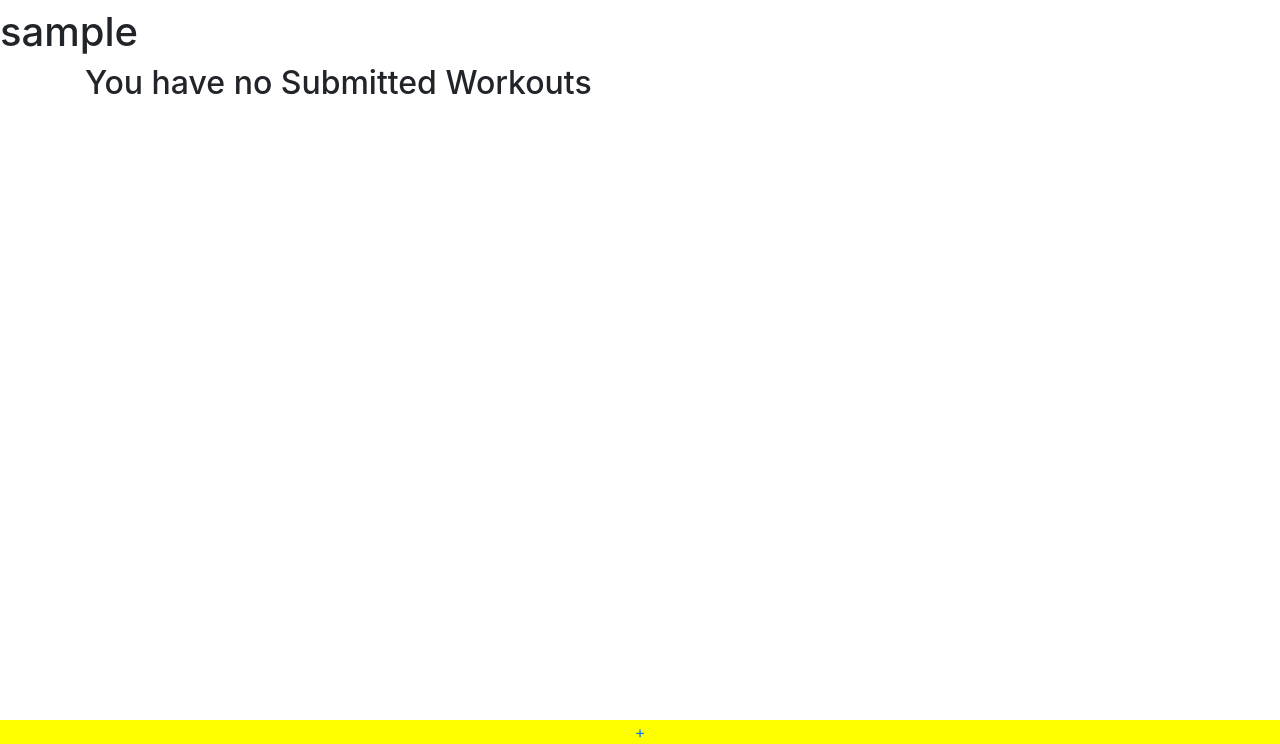
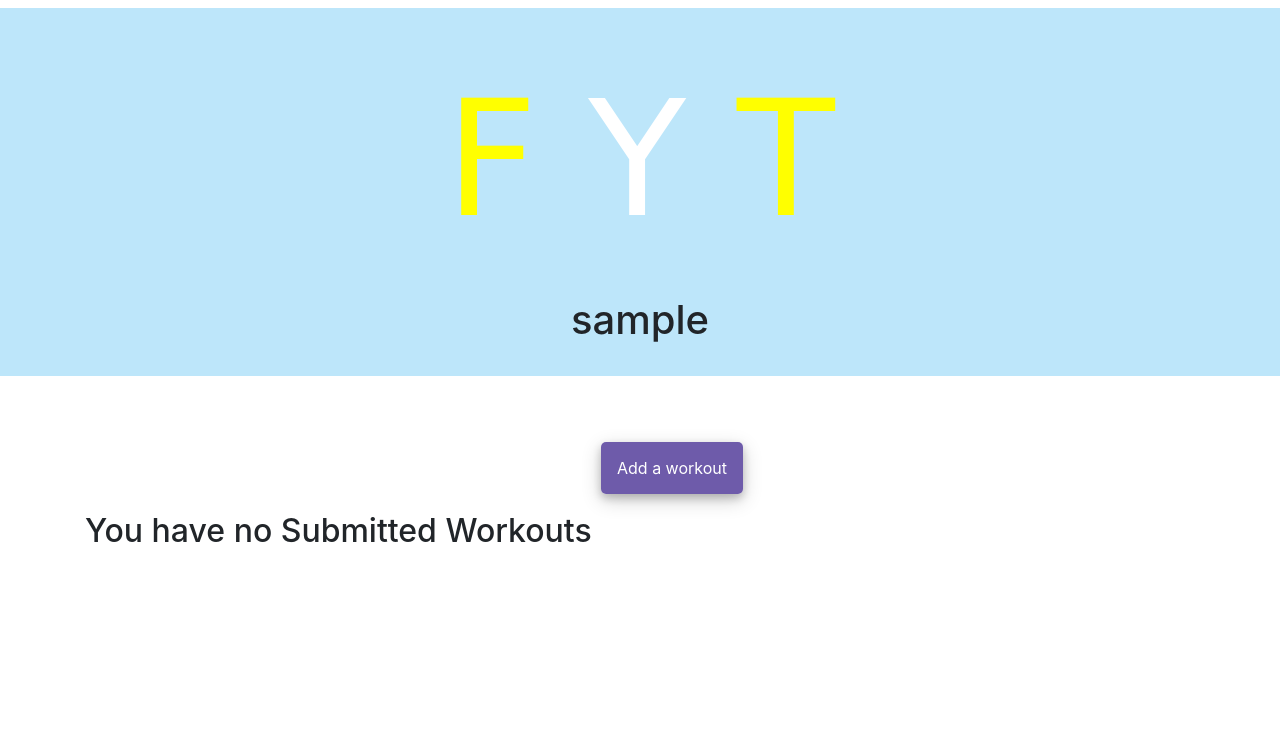
Before and after one commit to azamatbaiyzbekov/Project-3-FitnessApp, a Django app: page /profile/ in a window 1280 px wide. Shown: the part 56-800 px from the top of the page. Run offline with Django 3.2, Linux system fonts and the light colour scheme; the visitor is signed in with stand-in values (Sample User, id 1); data that the repository does not hold is empty; some libraries are stand-ins or nearby versions; some web fonts are replaced.

Commit message:
adds styling to profile

```diff
--- a/fyt/static/css/main.css
+++ b/fyt/static/css/main.css
@@ -8,38 +8,49 @@
 /* ==================== Workout HOME PAGE ============= */
 
 .workout-card {
+    border-radius: 5px;
+    box-shadow: 0 4px 8px 0 rgba(0, 0, 0, 0.2), 0 6px 20px 0 rgba(0, 0, 0, 0.19);
     border: none;
     border-radius: 5px;
-    padding: 3em;
-    margin: 30px;
-    max-height: 40;
-    box-shadow: 0 4px 8px 0 rgba(0, 0, 0, 0.2), 0 6px 20px 0 rgba(0, 0, 0, 0.19);
+    padding: 1em;
+    margin: 10px;
+    background: #DDEBF3;
 }
+
 .workout-submited-by {
-    font-size : 2em;
+    font-size : 1.5em;
+    color: blue;
 }
 .workout-card > a, .workout-card li {
     text-decoration: none;
     list-style: none;
+    color: black;
 }
 .fa-heart {
     color: red;
     font-size: 2em;
 }
-.workout-add-footer {
-    position: fixed;
-    left: 0;
-    bottom: 0;
-    width: 100%;
-    text-align: center;
+.workout-add {
+    margin: 2rem;
+}
+.workout-add > a {
+    padding: 1em;
+    color: #FFF;
+    text-decoration: none;
+    background: #6E5BAA;
+    border: none;
+    border-radius: 5px;
+    box-shadow: 0 4px 8px 0 rgba(0, 0, 0, 0.2), 0 6px 20px 0 rgba(0, 0, 0, 0.19);
+}
+.workout-add a:hover {
     background: yellow;
+    transition: all .5s ease;
+    color: black;
+}
 
-}
-.workout-add-footer > a {
-    text-decoration: none;
-}
-.workout-add-footer a:hover {
-    color: orange;
+/* =================== PROFILE ====================== */
+.profile-header {
+    background: #BDE6FA;
 }
 
 /*===================== ABOUT PAGE =================== */
--- a/fyt/templates/profile.html
+++ b/fyt/templates/profile.html
@@ -2,44 +2,51 @@
 
 {% block content %}
 
-<h1 class="profile-name">{{user.username}}</h1>
+<div class="container-fluid">
+    <div class="row profile-header">
+        <div class="col-md-12 landing-fyt  text-center">
+            <p> <span class="landing-f">F </span><span class="landing-y">Y </span><span class="landing-t">T </span></p>
+        </div>
+        <div class="col-md-12 text-center mb-4">
+            <h1 class="profile-name">{{user.username}}</h1>
+        </div>
+    </div>
+</div>
 
-
-
-<div class="container">
+<div class="container mt-5">
+    <div class="row">
+        <div class="col-md-12 text-center workout-add">
+            <a href="{% url 'workout_create' %}">Add a workout</a>
+        </div>
+    </div>
     {% if workouts %}
-    <div class="row">
+    <div class="row justify-content-center ">
         {% for workout in workouts %}
-        <div class="col-md-3 workout-card">
+        <div class="col-md-3 sameHeight workout-card">
             <h2> <a href="{% url 'workout_edit' pk=workout.pk %}">edit</a></h2>
             <h4><a href="{% url 'workout_delete' pk=workout.pk %}" class="delete">delete</a></h4>
             <div class="workout-submited-by">{{workout.user.username}}</div>
             <a href="{% url 'workout_detail' pk=workout.pk %}">
-                <ul>
-                    <h2>
-                        <li>{{ workout.workout_name }}</li>
-                    </h2>
-                    <h5>
-                        <li>{{ workout.exercise_name_1 }}</li>
-                    </h5>
-                    <li>Sets : {{ workout.sets_exercise_1 }}</li>
-                    <li>Reps : {{ workout.reps_exercise_1 }}</li>
-                    <h5>
-                        <li>{{ workout.exercise_name_2 }}</li>
-                    </h5>
-                    <li>Sets : {{ workout.sets_exercise_2 }}</li>
-                    <li>Reps :{{ workout.reps_exercise_2 }}</li>
-                    <h5>
-                        <li>{{ workout.exercise_name_3 }}</li>
-                    </h5>
-                    <li>Sets : {{ workout.sets_exercise_3 }}</li>
-                    <li>Reps : {{ workout.reps_exercise_3 }}</li>
-                    <h5>
-                        <li>{{ workout.exercise_name_4 }}</li>
-                    </h5>
-                    <li>Sets: {{ workout.sets_exercise_4 }}</li>
-                    <li>Reps : {{ workout.reps_exercise_4 }}</li>
-                </ul>
+                <h5>{{ workout.workout_name}}</h5>
+                <div class="bench">
+                    <h5>{{ workout.exercise_name_1 }}</h5>
+                    <p>Sets : {{ workout.sets_exercise_1 }} Reps : {{ workout.reps_exercise_1 }}</p>
+                </div>
+                <div class="bench">
+                    <h5>{{ workout.exercise_name_2 }}</h5>
+                    <p>Sets : {{ workout.sets_exercise_2 }} Reps : {{ workout.reps_exercise_2 }}</p>
+                </div>
+                <div class="bench">
+                    <h5>{{ workout.exercise_name_3 }}</h5>
+                    <p>Sets : {{ workout.sets_exercise_3 }} Reps : {{ workout.reps_exercise_3 }}</p>
+                </div>
+                <div class="bench">
+                    <h5>{{ workout.exercise_name_4 }}</h5>
+                    <p>Sets : {{ workout.sets_exercise_4 }} Reps : {{ workout.reps_exercise_4 }}</p>
+                </div>
+            </a>
+            <a class="waves-effect waves-light btn like-button" data-id="{{workout.id}}">
+                <i class="far fa-heart"></i> {% if workout.likes > 0 %} {{ workout.likes }} {% else %} {% endif %}
             </a>
         </div>
         {% endfor %}
@@ -48,8 +55,6 @@
     <h2>You have no Submitted Workouts</h2>
     {% endif %}
 </div>
-<div class="workout-add-footer">
-    <a href="{% url 'workout_create' %}">+</a>
-</div>
+
 
 {% endblock %}
```
Also changed, not shown: fyt/templates/workout_list.html (+23 -22 lines).
